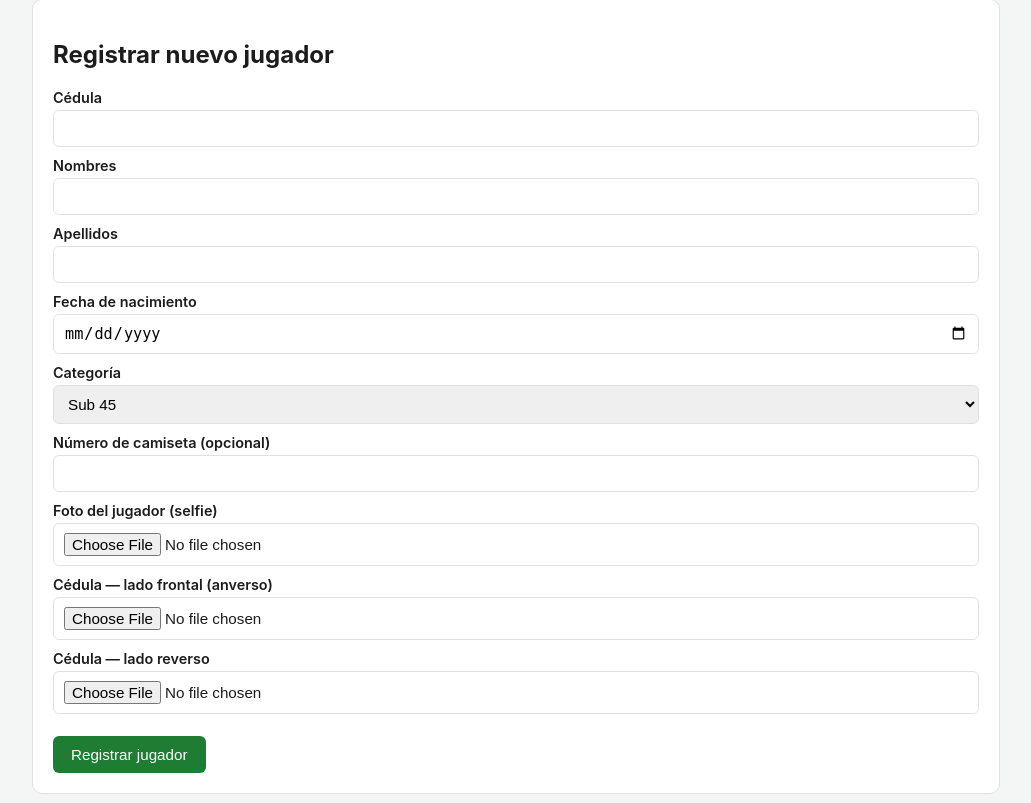
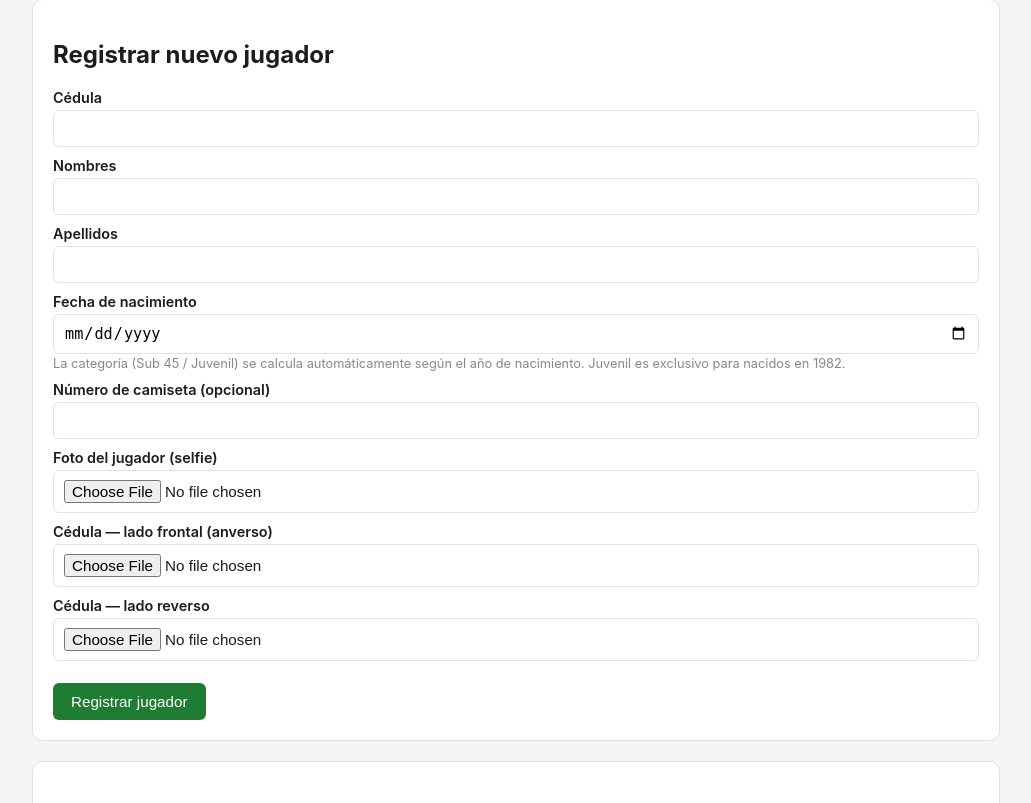
Before and after one commit to FERNANDO85540/LIGA-DEPORTIVA-OYAMBARILLO, a Flask app: page /equipo/1 in a window 1280 px wide. Shown: the part 752-1555 px from the top of the page, without its empty margins (124-1155 px from the left). Run offline with Flask 3, Linux system fonts and the light colour scheme; the visitor is signed in with stand-in values (Sample User, id 1); data comes from the database, SQL or seed files in the repository; data that the repository does not hold is empty; some libraries are stand-ins or nearby versions.

Commit message:
Corrige bug: la categoria Juvenil se calcula por fecha, no por seleccion manual
Un jugador nacido en 1985 se estaba pudiendo registrar como
"Juvenil" simplemente eligiendolo del formulario, sin verificar la
edad real. Juvenil es exclusivo para nacidos en 1982. Ahora la
categoria se calcula automaticamente a partir de la fecha de
nacimiento tanto al registrar como al editar un jugador existente,
y se quita el selector manual de categoria del formulario. Tambien
se valida el cupo maximo de 3 Juvenil si un cambio de fecha hace
que un jugador pase a esa categoria.

```diff
--- a/app.py
+++ b/app.py
@@ -507,10 +507,13 @@ def _guardar_imagen_subida(archivo):
     return nuevo_nombre
 
 
+def _subcategoria_por_nacimiento(fecha_nacimiento):
+    return "Juvenil" if (fecha_nacimiento or "").strip().startswith("1982") else "Sub 45"
+
+
 def _insertar_jugador(db, equipo_nombre, cedula, nombres, apellidos, fecha_nacimiento, subcategoria,
                        numero_camiseta="", foto=None, cedula_frontal=None, cedula_reverso=None):
-    if subcategoria not in SUBCATEGORIAS:
-        subcategoria = "Sub 45"
+    subcategoria = _subcategoria_por_nacimiento(fecha_nacimiento)
 
     if not (cedula and nombres and apellidos):
         return None, "Cédula, nombres y apellidos son obligatorios."
@@ -755,15 +758,21 @@ def actualizar_jugador(jugador_id):
     apellidos = request.form.get("apellidos", "").strip() or jugador["apellidos"]
     fecha_nacimiento = request.form.get("fecha_nacimiento", "").strip()
     numero_camiseta = request.form.get("numero_camiseta", "").strip()
+    subcategoria = _subcategoria_por_nacimiento(fecha_nacimiento)
+
+    if (subcategoria == "Juvenil" and jugador["subcategoria"] != "Juvenil"
+            and _contar_juveniles(db, jugador["equipo"]) >= CUPO_MAXIMO_JUVENIL):
+        flash(f"No se puede cambiar la fecha: el equipo ya alcanzó el cupo máximo de {CUPO_MAXIMO_JUVENIL} jugadores Juvenil.")
+        return redirect(url_for("ficha_jugador", jugador_id=jugador_id))
 
     foto_nombre = _guardar_imagen_subida(request.files.get("foto")) or jugador["foto"]
     cedula_frontal = _guardar_imagen_subida(request.files.get("cedula_frontal")) or jugador["cedula_frontal"]
     cedula_reverso = _guardar_imagen_subida(request.files.get("cedula_reverso")) or jugador["cedula_reverso"]
 
     db.execute(
-        """UPDATE jugadores SET nombres = ?, apellidos = ?, fecha_nacimiento = ?,
+        """UPDATE jugadores SET nombres = ?, apellidos = ?, fecha_nacimiento = ?, subcategoria = ?,
            numero_camiseta = ?, foto = ?, cedula_frontal = ?, cedula_reverso = ? WHERE id = ?""",
-        (nombres, apellidos, fecha_nacimiento, numero_camiseta, foto_nombre,
+        (nombres, apellidos, fecha_nacimiento, subcategoria, numero_camiseta, foto_nombre,
          cedula_frontal, cedula_reverso, jugador_id),
     )
     db.commit()
--- a/templates/detalle_equipo.html
+++ b/templates/detalle_equipo.html
@@ -84,13 +84,8 @@
     <input type="text" name="apellidos" required>
 
     <label>Fecha de nacimiento</label>
-    <input type="date" name="fecha_nacimiento">
-
-    <label>Categoría</label>
-    <select name="subcategoria">
-      <option value="Sub 45">{{ categoria }}</option>
-      <option value="Juvenil">{{ categoria }} - Juvenil (1982)</option>
-    </select>
+    <input type="date" name="fecha_nacimiento" required>
+    <p style="font-size:0.8rem; color:#888; margin:2px 0 0;">La categoría (Sub 45 / Juvenil) se calcula automáticamente según el año de nacimiento. Juvenil es exclusivo para nacidos en 1982.</p>
 
     <label>Número de camiseta (opcional)</label>
     <input type="text" name="numero_camiseta" maxlength="3">
```
